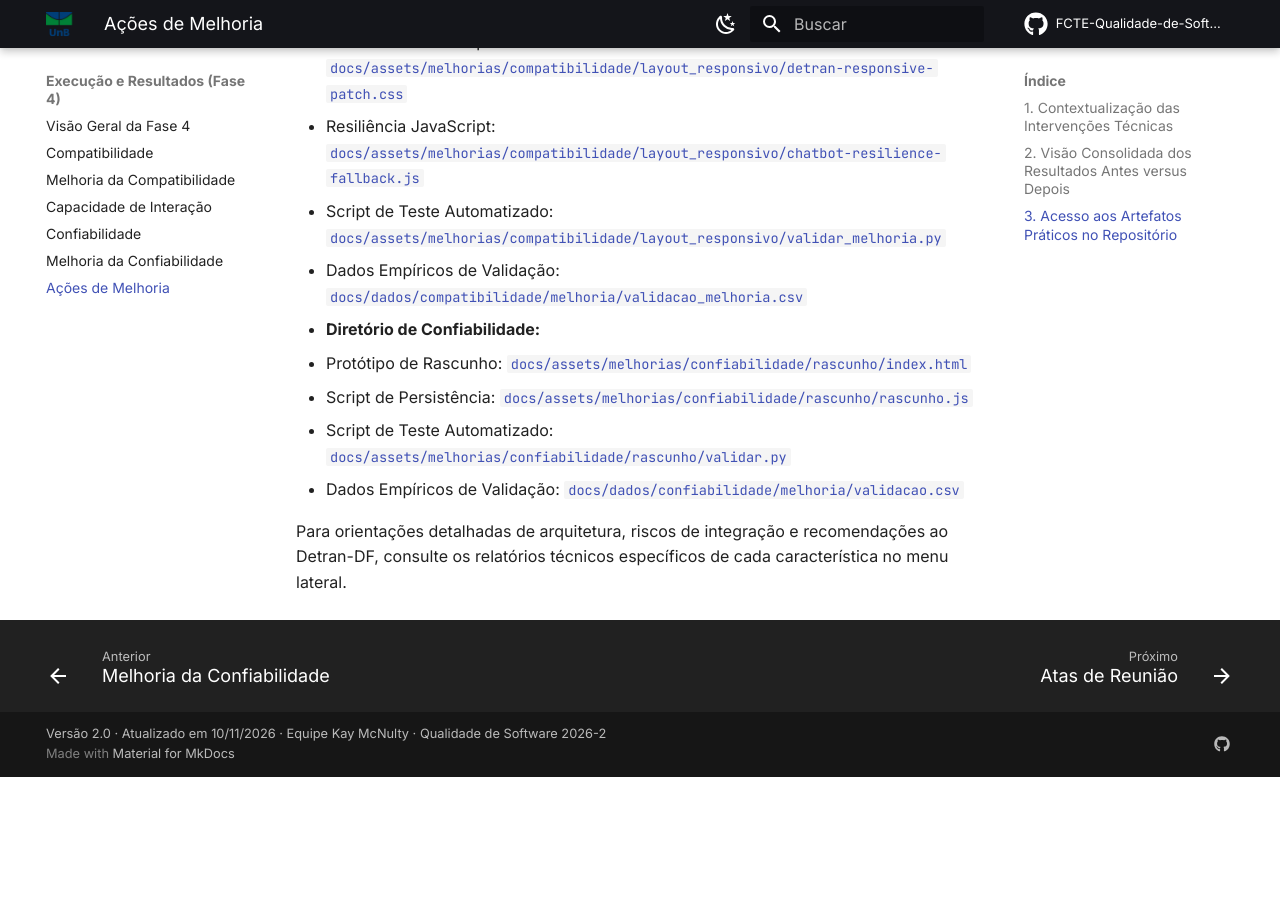
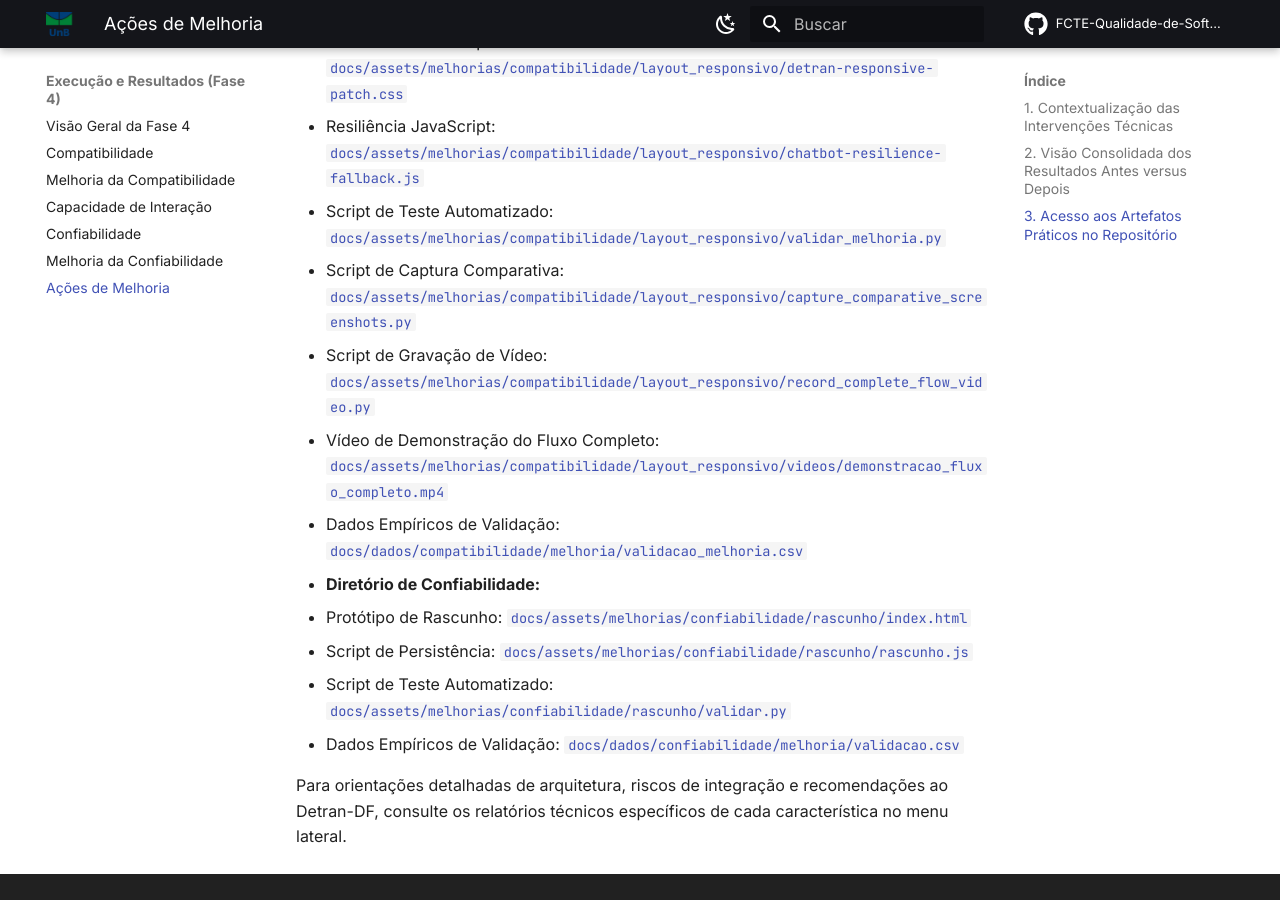
Before and after one commit to FCTE-Qualidade-de-Software-1/2026-2_T02_KAY_MCNULTY, an MkDocs documentation site: the page built from docs/fase4/melhorias.md, in a window 1280 px wide and 900 px high, scrolled down 2905 px. Built offline with MkDocs 1.6.1 and Material for MkDocs 9.7.7, drawn with Linux system fonts in a browser that asks for light colours; comment, search, counter and statistics services are not loaded; before the commit the page ends 3682 px from its top, so only the background shows below that.

Commit message:
docs(fase4): atualiza rastreabilidade dos artefatos de melhoria e sintese do PC2
Co-authored-by: Nicole Jovita Fernandes <nicolejovitafernandes@gmail.com>

```diff
--- a/docs/fase4/melhorias.md
+++ b/docs/fase4/melhorias.md
@@ -45,6 +45,9 @@ Todos os artefatos técnicos desenvolvidos foram incorporados ao repositório in
   * Folha de Estilos Responsiva: [`docs/assets/melhorias/compatibilidade/layout_responsivo/detran-responsive-patch.css`](../assets/melhorias/compatibilidade/layout_responsivo/detran-responsive-patch.css)
   * Resiliência JavaScript: [`docs/assets/melhorias/compatibilidade/layout_responsivo/chatbot-resilience-fallback.js`](../assets/melhorias/compatibilidade/layout_responsivo/chatbot-resilience-fallback.js)
   * Script de Teste Automatizado: [`docs/assets/melhorias/compatibilidade/layout_responsivo/validar_melhoria.py`](../assets/melhorias/compatibilidade/layout_responsivo/validar_melhoria.py)
+  * Script de Captura Comparativa: [`docs/assets/melhorias/compatibilidade/layout_responsivo/capture_comparative_screenshots.py`](../assets/melhorias/compatibilidade/layout_responsivo/capture_comparative_screenshots.py)
+  * Script de Gravação de Vídeo: [`docs/assets/melhorias/compatibilidade/layout_responsivo/record_complete_flow_video.py`](../assets/melhorias/compatibilidade/layout_responsivo/record_complete_flow_video.py)
+  * Vídeo de Demonstração do Fluxo Completo: [`docs/assets/melhorias/compatibilidade/layout_responsivo/videos/demonstracao_fluxo_completo.mp4`](../assets/melhorias/compatibilidade/layout_responsivo/videos/demonstracao_fluxo_completo.mp4)
   * Dados Empíricos de Validação: [`docs/dados/compatibilidade/melhoria/validacao_melhoria.csv`](../dados/compatibilidade/melhoria/validacao_melhoria.csv)
 * **Diretório de Confiabilidade:**
   * Protótipo de Rascunho: [`docs/assets/melhorias/confiabilidade/rascunho/index.html`](../assets/melhorias/confiabilidade/rascunho/index.html)
```
Also changed, not shown: docs/entregas/entrega2.md (+1 -1 lines).
